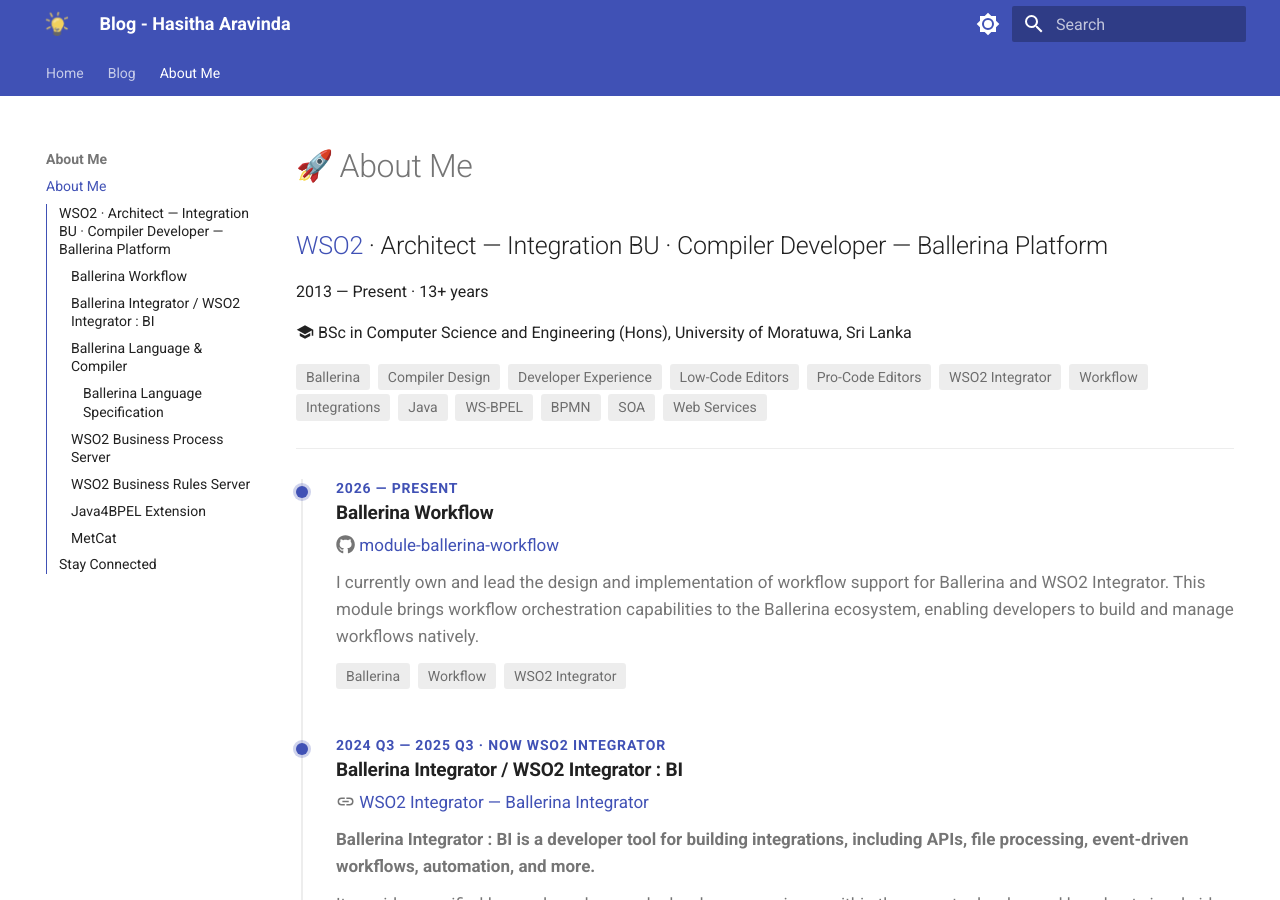
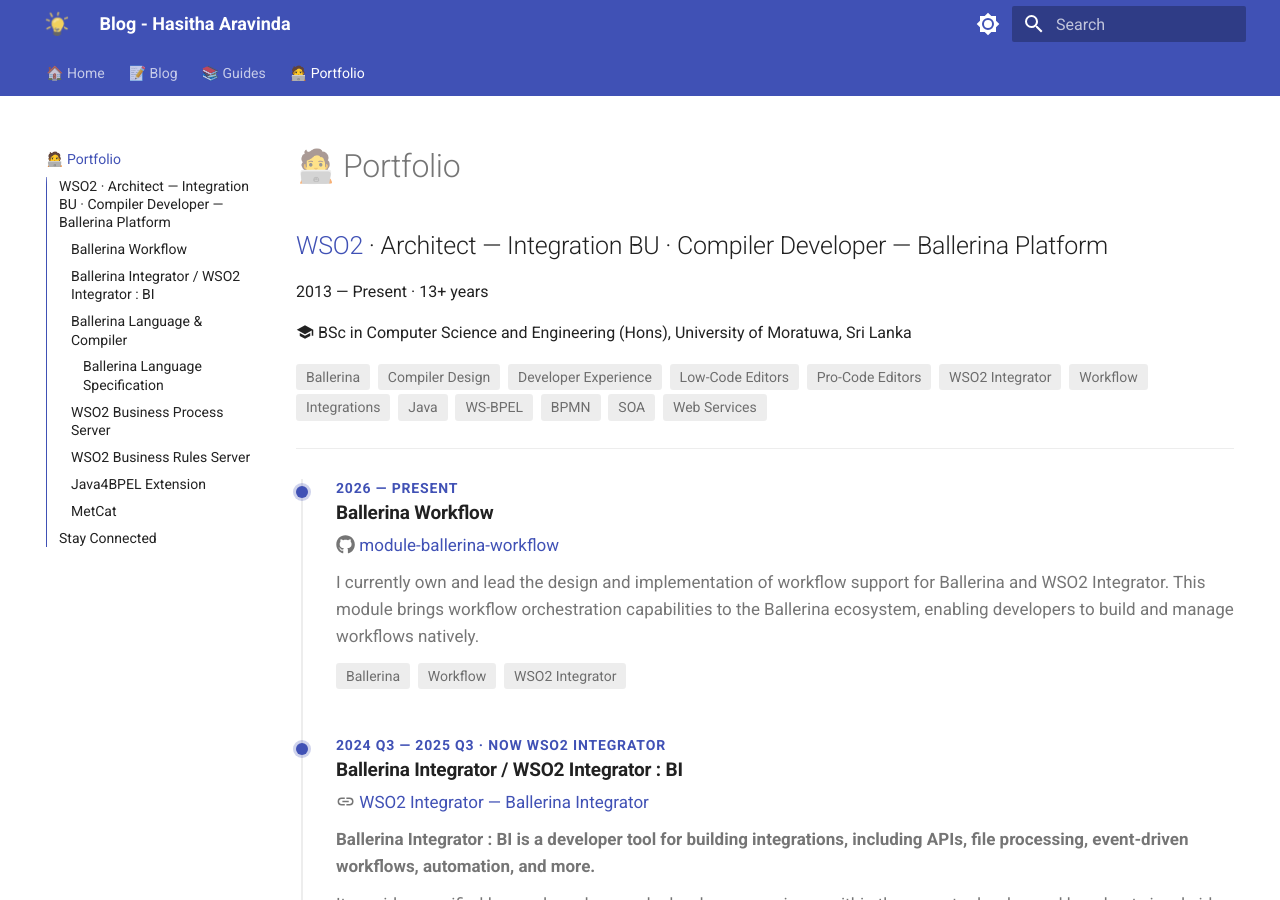
Before and after one commit to hasithaa/hasithaa.github.io, an MkDocs documentation site: the page built from docs/projects/index.md, in a window 1280 px wide and 900 px high. Built offline with MkDocs 1.6.1 and Material for MkDocs 9.7.7, drawn with Linux system fonts in a browser that asks for light colours; emoji names are drawn with the system emoji font.

Commit message:
Add Ballerina Language Reference guide and update navigation labels

```diff
--- a/docs/projects/index.md
+++ b/docs/projects/index.md
@@ -1,8 +1,8 @@
 ---
-title: "About Me"
+title: "Portfolio"
 ---
 
-# :rocket: About Me
+# 🧑‍💻 Portfolio
 
 ## [WSO2](https://wso2.com) · Architect — Integration BU · Compiler Developer — Ballerina Platform
 
--- a/mkdocs.yml
+++ b/mkdocs.yml
@@ -56,8 +56,8 @@
       permalink: true
 
 nav:
-  - Home: index.md
-  - Blog:
+  - 🏠 Home: index.md
+  - 📝 Blog:
       - blog/index.md
       - Ballerina Integrator Journey: blog/2025/wso2con-ballerina-integrator.md
       - Programming Languages and Compilers: blog/2025/wso2-tech-conf-compilers.md
@@ -65,5 +65,6 @@
       - Ballerina Identifiers: blog/2023/ballerina-identifiers.md
       - Ballerina Meetup: blog/2022/meetup.md
       - My Old Blog: blog/old.md
-  - About Me:
-      - projects/index.md
+  - 📚 Guides:
+      - Ballerina Language Reference ↗: https://hasithaa.github.io/ballerina-reference-guide/
+  - 🧑‍💻 Portfolio: projects/index.md
```
Also changed, not shown: docs/index.md (+8 -0 lines).
